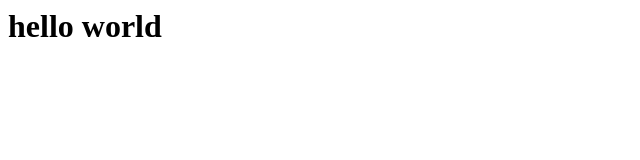
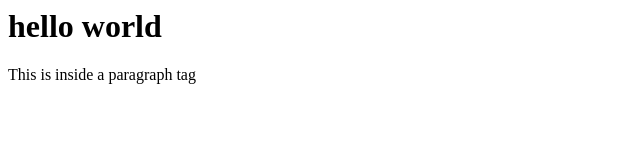
Before and after one commit to abhishek98193038/hello-world, a plain HTML site: page Index.html in a window 1280 px wide. Shown: the whole page, without its empty margins (0-640 px from the left). Drawn offline with Linux system fonts and the light colour scheme.

Commit message:
Update Index.html

```diff
--- a/Index.html
+++ b/Index.html
@@ -1 +1,2 @@
 <h1> hello world </h1>
+<p>This  is inside a paragraph tag </p>
```
